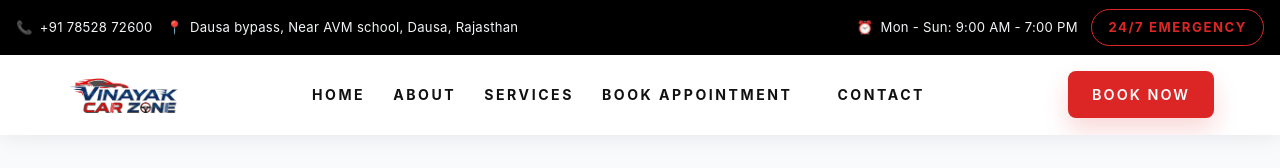
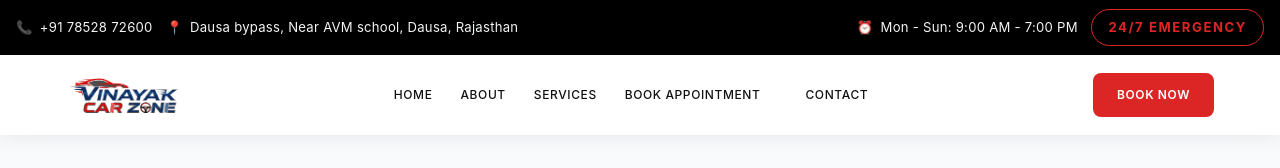
Before and after one commit to lattavansh-png/vinayakcarzone, a React (Vite) app: page /book-appointment in a window 1280 px wide. Shown: the top 168 px of the page. Built offline with nearby package versions, Linux system fonts and the light colour scheme; no server answers.

Commit message:
Update nav links font to lighter, smaller style as per design reference

```diff
--- a/src/components/Navbar/Navbar.css
+++ b/src/components/Navbar/Navbar.css
@@ -181,9 +181,9 @@
 .nav-cta {
   color: #111111;
   text-transform: uppercase;
-  letter-spacing: 0.18em;
-  font-size: 0.88rem;
-  font-weight: 700;
+  letter-spacing: 0.05em;
+  font-size: 0.75rem;
+  font-weight: 500;
   transition: color 0.25s ease;
   white-space: nowrap;
 }
@@ -233,12 +233,11 @@
 }
 
 .navbar-book {
-  height: auto;
-  padding: 0.75rem 1.5rem;
-  border-radius: 6px;
-  box-shadow: 0 12px 24px rgba(220, 38, 38, 0.18);
-  font-size: 0.9rem;
-  min-width: 140px;
+  color: #111111;
+  text-transform: uppercase;
+  letter-spacing: 0.05em;
+  font-size: 0.75rem;
+  font-weight: 500;
 }
 
 .navbar-book:hover {
```
